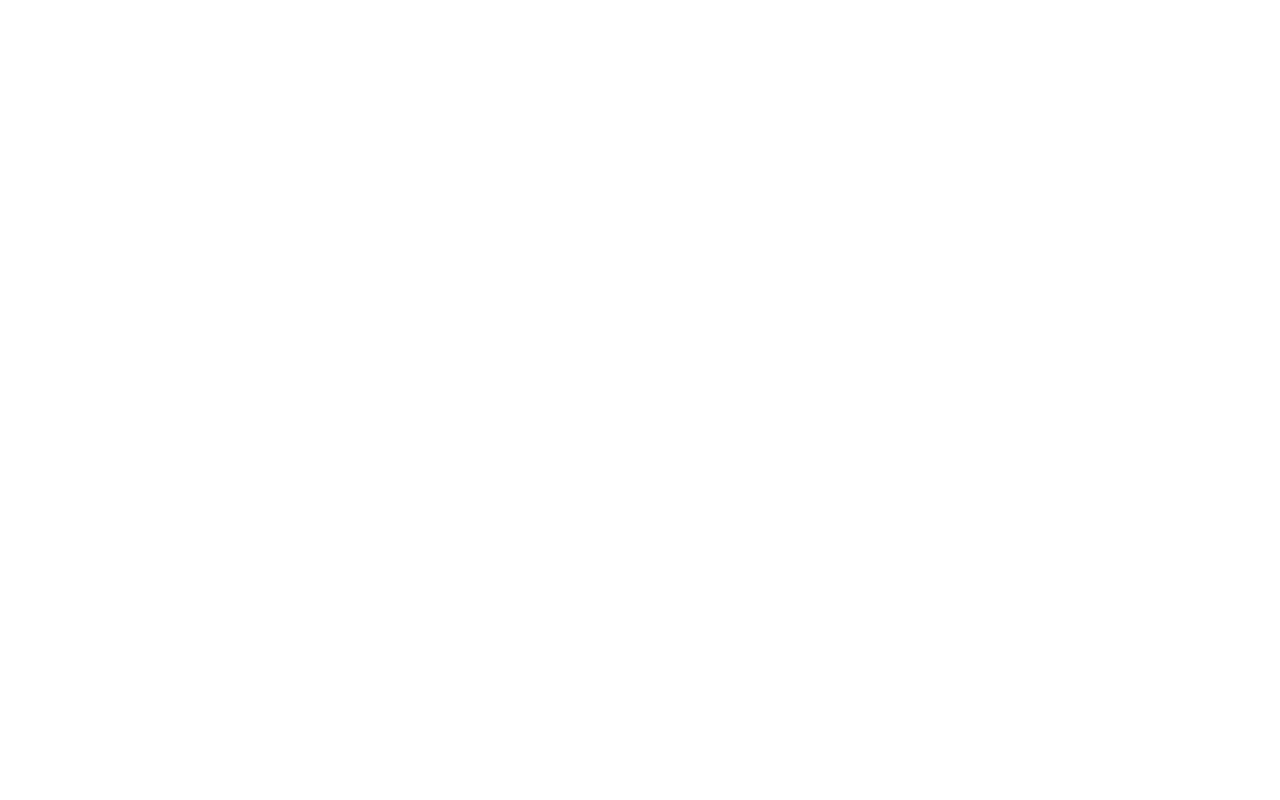
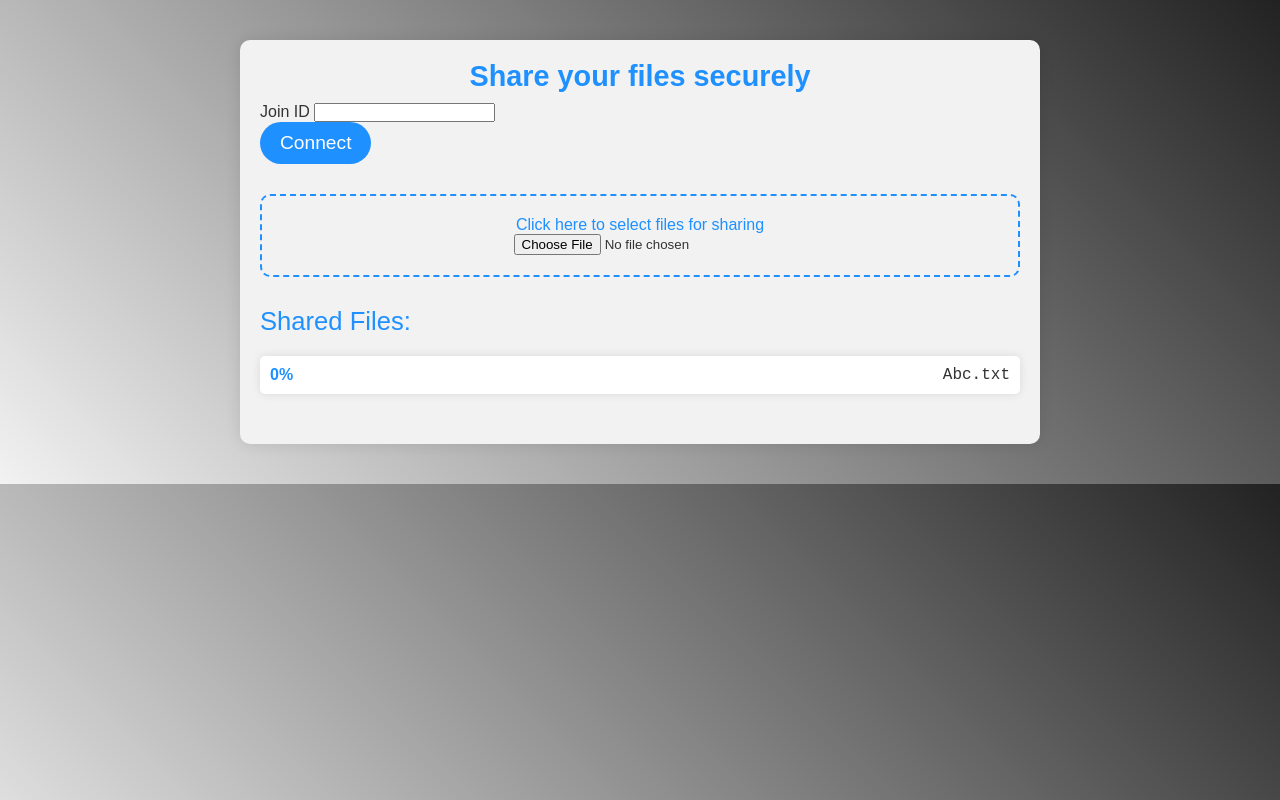
Before and after one commit to abutler911/fileshare-app, a website: page public/receiver.html in a window 1280 px wide. Drawn offline with nearby package versions, Linux system fonts and the light colour scheme.

Commit message:
adding new pages for receiving

```diff
--- a/public/index.html
+++ b/public/index.html
@@ -4,7 +4,7 @@
     <meta charset="UTF-8" />
     <meta http-equiv="X-UA-Compatible" content="IE=edge" />
     <meta name="viewport" content="width=device-width, initial-scale=1.0" />
-    <title></title>
+    <title>FileShare!</title>
     <link rel="stylesheet" href="styles.css" />
   </head>
   <body>
@@ -12,9 +12,30 @@
       <div class="screen join-screen active">
         <div class="form">
           <h2>Share your files securely</h2>
+          <div class="form-input">
+            <button id="sender-start-con-btn">Create Room</button>
+          </div>
+          <div class="form-input" id="join-id">
+            <b>Room ID</b>
+            <span>000-000-000</span>
+          </div>
         </div>
       </div>
       <div class="screen fs-screen"></div>
+      <div class="file-input">
+        <label for="file-input"> Click here to select files for sharing </label>
+        <input type="file" id="file-input" />
+      </div>
+      <div class="files-list">
+        <div class="title">Shared Files:</div>
+        <div class="item">
+          <div class="progress">0%</div>
+          <div class="filename">Abc.txt</div>
+        </div>
+      </div>
     </div>
+
+    <script type="text/javascript" src="socket.io/socket.io.js"></script>
+    <script type="text/javascript" src="code.js"></script>
   </body>
 </html>
--- a/public/receiver.html
+++ b/public/receiver.html
@@ -0,0 +1,44 @@
+<!DOCTYPE html>
+<html lang="en">
+  <head>
+    <meta charset="UTF-8" />
+    <meta http-equiv="X-UA-Compatible" content="IE=edge" />
+    <meta name="viewport" content="width=device-width, initial-scale=1.0" />
+    <title>FileShare!</title>
+    <link rel="stylesheet" href="styles.css" />
+  </head>
+  <body>
+    <div class="app">
+      <div class="screen join-screen active">
+        <div class="form">
+          <h2>Share your files securely</h2>
+          <div class="form-input">
+            <label for="join-id">Join ID</label>
+            <input type="text" id="join-id" />
+          </div>
+          <div class="form-input">
+            <button id="receiver-start-con-btn">Connect</button>
+          </div>
+        </div>
+      </div>
+      <div class="screen fs-screen"></div>
+      <div class="file-input">
+        <label for="file-input"> Click here to select files for sharing </label>
+        <input type="file" id="file-input" />
+      </div>
+      <div class="files-list">
+        <div class="title">Shared Files:</div>
+        <div class="item">
+          <div class="progress">0%</div>
+          <div class="filename">Abc.txt</div>
+        </div>
+      </div>
+    </div>
+    <script
+      type="text/javascript"
+      src="https://cdnjs.cloudflare.com/ajax/libs/downloadjs/1.4.1/download.min.js"
+    ></script>
+    <script type="text/javascript" src="socket.io/socket.io.js"></script>
+    <script type="text/javascript" src="code.js"></script>
+  </body>
+</html>
--- a/public/styles.css
+++ b/public/styles.css
@@ -0,0 +1,114 @@
+:root {
+    --primary-color: #1e90ff;
+    --secondary-color: #222;
+    --light-color: #f2f2f2;
+    --dark-color: #333;
+    --code-color: #ff0000;
+}
+
+* {
+    margin: 0;
+    padding: 0;
+    box-sizing: border-box;
+}
+
+body {
+    font-family: 'Arial', sans-serif;
+    background: linear-gradient(45deg, var(--light-color), var(--secondary-color));
+    color: var(--dark-color);
+}
+
+.app {
+    width: 80%;
+    max-width: 800px;
+    margin: 40px auto;
+    padding: 20px;
+    border-radius: 10px;
+    background-color: var(--light-color);
+    box-shadow: 0 0 15px rgba(0, 0, 0, 0.1);
+}
+
+.form, .file-input, .files-list {
+    margin-bottom: 30px;
+}
+
+.form h2 {
+    color: var(--primary-color);
+    font-size: 1.8em;
+    margin-bottom: 10px;
+    text-align: center;
+}
+
+.form-input button {
+    background-color: var(--primary-color);
+    color: #fff;
+    border: none;
+    border-radius: 50px;
+    padding: 10px 20px;
+    font-size: 1.2em;
+    transition: background-color 0.3s ease;
+}
+
+.form-input button:hover {
+    background-color: var(--dark-color);
+}
+
+.form-input b, .form-input span {
+    display: block;
+    text-align: center;
+}
+
+.form-input span {
+    color: var(--code-color);
+    font-size: 1.6em;
+    font-family: 'Courier New', monospace;
+    margin-top: 10px;
+    padding: 10px;
+    border: 2px solid var(--dark-color);
+}
+
+.file-input {
+    display: flex;
+    flex-direction: column;
+    align-items: center;
+    justify-content: center;
+    padding: 20px;
+    border: 2px dashed var(--primary-color);
+    border-radius: 10px;
+    transition: border 0.3s ease;
+}
+
+.file-input:hover {
+    border: 2px dashed var(--dark-color);
+}
+
+.file-input label {
+    cursor: pointer;
+    color: var(--primary-color);
+}
+
+.files-list .title {
+    color: var(--primary-color);
+    font-size: 1.6em;
+    margin-bottom: 20px;
+}
+
+.files-list .item {
+    display: flex;
+    justify-content: space-between;
+    align-items: center;
+    padding: 10px;
+    border-radius: 5px;
+    background-color: #fff;
+    box-shadow: 0 0 10px rgba(0, 0, 0, 0.1);
+    margin-bottom: 10px;
+}
+
+.files-list .item .progress {
+    color: var(--primary-color);
+    font-weight: bold;
+}
+
+.files-list .item .filename {
+    font-family: 'Courier New', monospace;
+}
```
